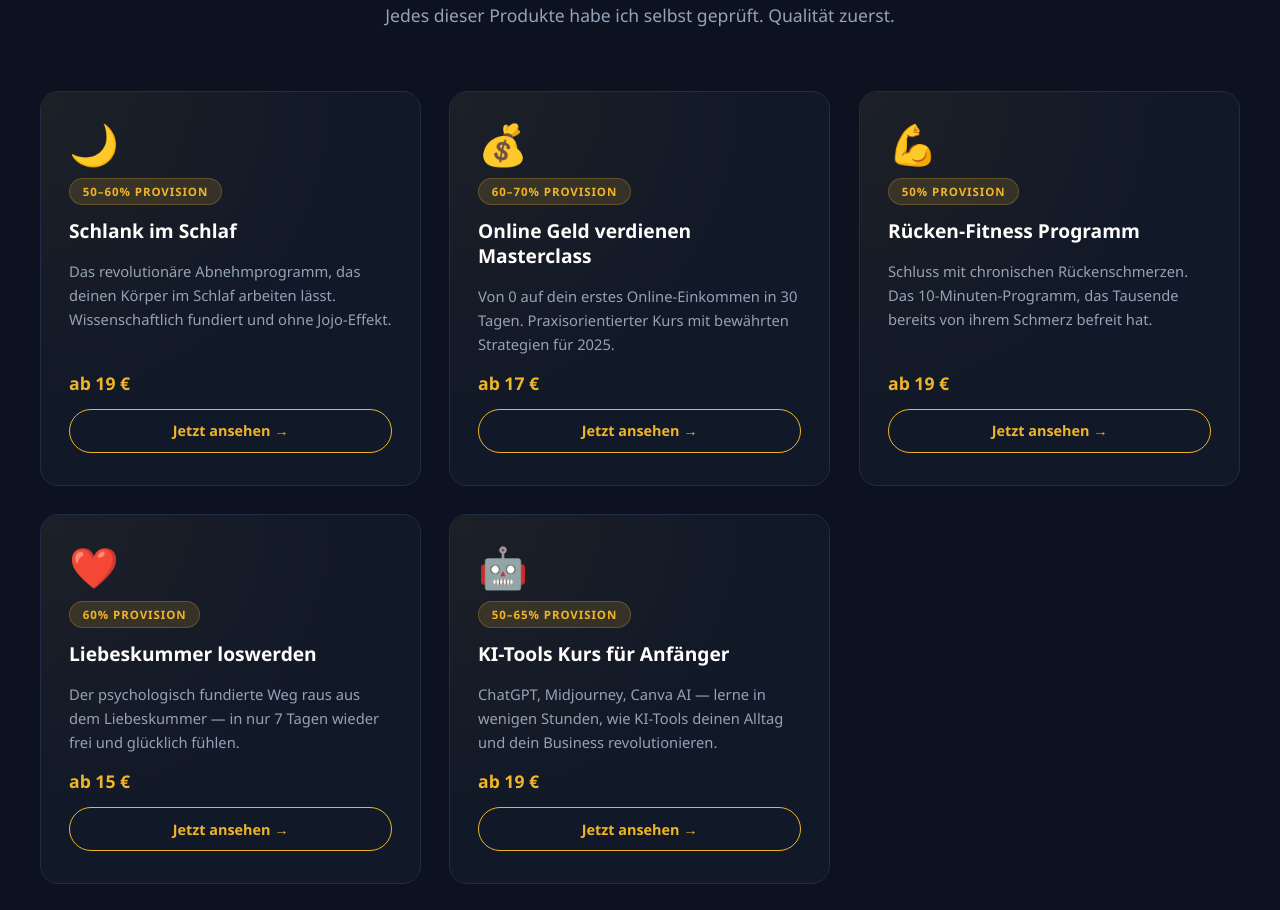
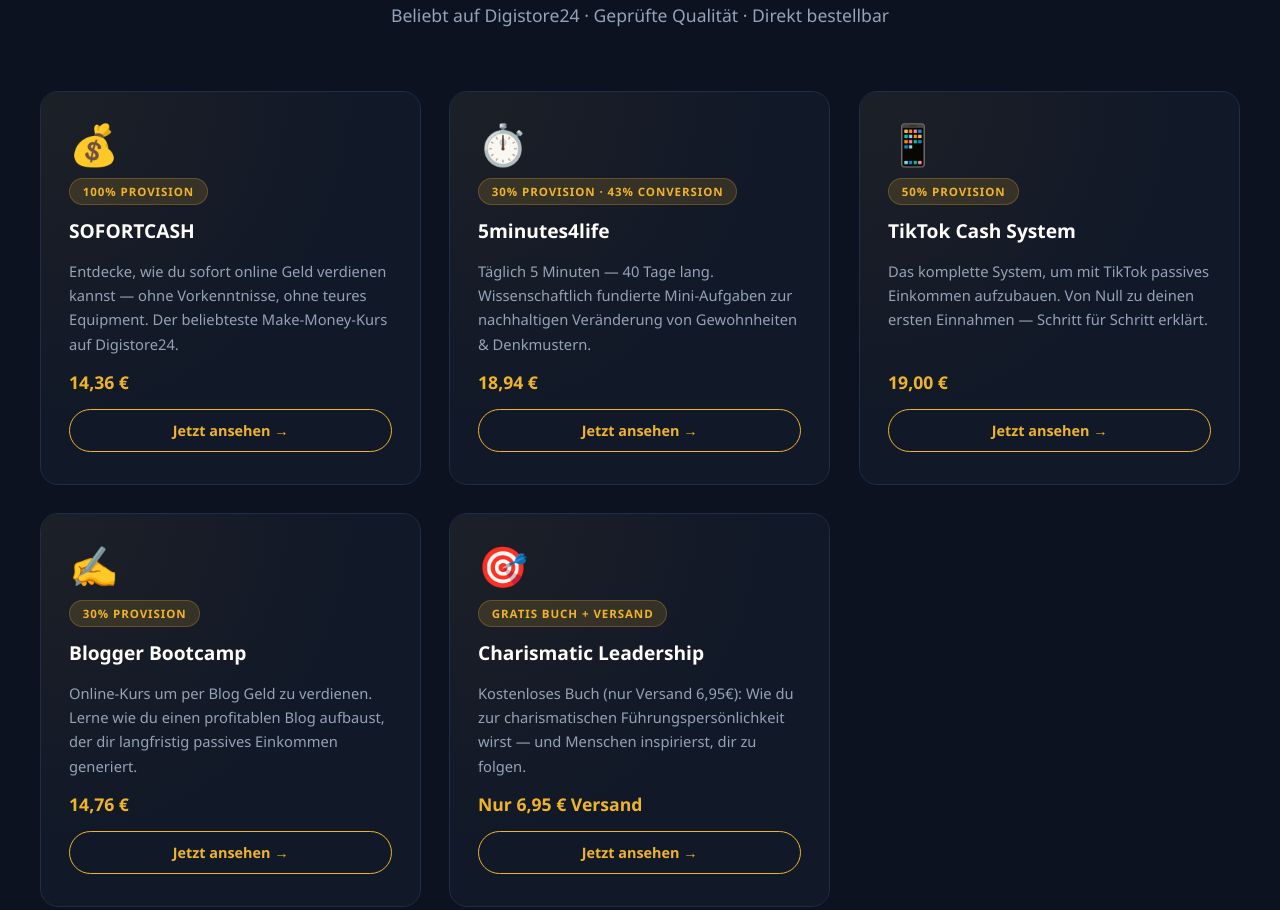
Before and after one commit to nickiljin63-art/affiliate-deals, a plain HTML site: page index.html in a window 1280 px wide. Shown: the part 966-1876 px from the top of the page. Drawn offline with nearby package versions, Linux system fonts and the light colour scheme.

Commit message:
Update with real Digistore24 affiliate products

```diff
--- a/index.html
+++ b/index.html
@@ -5,10 +5,8 @@
   <meta name="viewport" content="width=device-width, initial-scale=1.0" />
   <title>Top Deals 2025 – Meine besten Empfehlungen</title>
   <link rel="stylesheet" href="style.css" />
-  <!-- GSAP -->
   <script src="https://cdnjs.cloudflare.com/ajax/libs/gsap/3.12.5/gsap.min.js" defer></script>
   <script src="https://cdnjs.cloudflare.com/ajax/libs/gsap/3.12.5/ScrollTrigger.min.js" defer></script>
-  <!-- VanillaTilt -->
   <script src="https://cdnjs.cloudflare.com/ajax/libs/vanilla-tilt/1.8.1/vanilla-tilt.min.js" defer></script>
   <script src="script.js" defer></script>
 </head>
@@ -19,9 +17,9 @@
     <div class="parallax-bg" id="parallaxBg"></div>
     <div class="parallax-mid" id="parallaxMid"></div>
     <div class="hero-content">
-      <span class="hero-badge">✦ Nur echte Empfehlungen</span>
+      <span class="hero-badge">✦ Echte Empfehlungen · Geprüfte Produkte</span>
       <h1 class="hero-title">Die <span class="gold">5 besten Deals</span><br>die mein Leben verändert haben</h1>
-      <p class="hero-sub">Keine Werbung. Keine Hypes. Nur Produkte, die wirklich liefern — getestet & bewertet.</p>
+      <p class="hero-sub">Keine Werbung. Keine Hypes. Nur Produkte, die wirklich liefern — von echten Menschen getestet & bewertet.</p>
       <a href="#produkte" class="btn-hero">Jetzt entdecken →</a>
     </div>
     <div class="scroll-hint">↓ Scroll</div>
@@ -31,59 +29,59 @@
   <section class="produkte" id="produkte">
     <div class="section-header">
       <h2>Meine Top <span class="gold">5 Empfehlungen</span></h2>
-      <p>Jedes dieser Produkte habe ich selbst geprüft. Qualität zuerst.</p>
+      <p>Beliebt auf Digistore24 · Geprüfte Qualität · Direkt bestellbar</p>
     </div>
 
     <div class="grid">
 
-      <!-- Produkt 1 -->
+      <!-- Produkt 1: SOFORTCASH -->
       <div class="card" data-tilt data-tilt-max="12" data-tilt-speed="400" data-tilt-glare data-tilt-max-glare="0.3">
-        <div class="card-icon">🌙</div>
-        <div class="card-badge">50–60% Provision</div>
-        <h3>Schlank im Schlaf</h3>
-        <p>Das revolutionäre Abnehmprogramm, das deinen Körper im Schlaf arbeiten lässt. Wissenschaftlich fundiert und ohne Jojo-Effekt.</p>
-        <div class="card-price">ab 19 €</div>
-        <a href="DEIN_AFFILIATE_LINK_1" class="btn-card" target="_blank" rel="nofollow noopener">Jetzt ansehen →</a>
+        <div class="card-icon">💰</div>
+        <div class="card-badge">100% Provision</div>
+        <h3>SOFORTCASH</h3>
+        <p>Entdecke, wie du sofort online Geld verdienen kannst — ohne Vorkenntnisse, ohne teures Equipment. Der beliebteste Make-Money-Kurs auf Digistore24.</p>
+        <div class="card-price">14,36 €</div>
+        <a href="https://www.digistore24.com/redir/542435/infoa3d8/" class="btn-card" target="_blank" rel="nofollow noopener">Jetzt ansehen →</a>
       </div>
 
-      <!-- Produkt 2 -->
+      <!-- Produkt 2: 5minutes4life -->
       <div class="card" data-tilt data-tilt-max="12" data-tilt-speed="400" data-tilt-glare data-tilt-max-glare="0.3">
-        <div class="card-icon">💰</div>
-        <div class="card-badge">60–70% Provision</div>
-        <h3>Online Geld verdienen Masterclass</h3>
-        <p>Von 0 auf dein erstes Online-Einkommen in 30 Tagen. Praxisorientierter Kurs mit bewährten Strategien für 2025.</p>
-        <div class="card-price">ab 17 €</div>
-        <a href="DEIN_AFFILIATE_LINK_2" class="btn-card" target="_blank" rel="nofollow noopener">Jetzt ansehen →</a>
+        <div class="card-icon">⏱️</div>
+        <div class="card-badge">30% Provision · 43% Conversion</div>
+        <h3>5minutes4life</h3>
+        <p>Täglich 5 Minuten — 40 Tage lang. Wissenschaftlich fundierte Mini-Aufgaben zur nachhaltigen Veränderung von Gewohnheiten & Denkmustern.</p>
+        <div class="card-price">18,94 €</div>
+        <a href="https://www.digistore24.com/redir/54703/infoa3d8/" class="btn-card" target="_blank" rel="nofollow noopener">Jetzt ansehen →</a>
       </div>
 
-      <!-- Produkt 3 -->
+      <!-- Produkt 3: TikTok Cash System -->
       <div class="card" data-tilt data-tilt-max="12" data-tilt-speed="400" data-tilt-glare data-tilt-max-glare="0.3">
-        <div class="card-icon">💪</div>
+        <div class="card-icon">📱</div>
         <div class="card-badge">50% Provision</div>
-        <h3>Rücken-Fitness Programm</h3>
-        <p>Schluss mit chronischen Rückenschmerzen. Das 10-Minuten-Programm, das Tausende bereits von ihrem Schmerz befreit hat.</p>
-        <div class="card-price">ab 19 €</div>
-        <a href="DEIN_AFFILIATE_LINK_3" class="btn-card" target="_blank" rel="nofollow noopener">Jetzt ansehen →</a>
+        <h3>TikTok Cash System</h3>
+        <p>Das komplette System, um mit TikTok passives Einkommen aufzubauen. Von Null zu deinen ersten Einnahmen — Schritt für Schritt erklärt.</p>
+        <div class="card-price">19,00 €</div>
+        <a href="https://www.digistore24.com/redir/39803/infoa3d8/" class="btn-card" target="_blank" rel="nofollow noopener">Jetzt ansehen →</a>
       </div>
 
-      <!-- Produkt 4 -->
+      <!-- Produkt 4: Blogger Bootcamp -->
       <div class="card" data-tilt data-tilt-max="12" data-tilt-speed="400" data-tilt-glare data-tilt-max-glare="0.3">
-        <div class="card-icon">❤️</div>
-        <div class="card-badge">60% Provision</div>
-        <h3>Liebeskummer loswerden</h3>
-        <p>Der psychologisch fundierte Weg raus aus dem Liebeskummer — in nur 7 Tagen wieder frei und glücklich fühlen.</p>
-        <div class="card-price">ab 15 €</div>
-        <a href="DEIN_AFFILIATE_LINK_4" class="btn-card" target="_blank" rel="nofollow noopener">Jetzt ansehen →</a>
+        <div class="card-icon">✍️</div>
+        <div class="card-badge">30% Provision</div>
+        <h3>Blogger Bootcamp</h3>
+        <p>Online-Kurs um per Blog Geld zu verdienen. Lerne wie du einen profitablen Blog aufbaust, der dir langfristig passives Einkommen generiert.</p>
+        <div class="card-price">14,76 €</div>
+        <a href="https://www.unaufschiebbar.de/blogger-bootcamp/#aff=infoa3d8" class="btn-card" target="_blank" rel="nofollow noopener">Jetzt ansehen →</a>
       </div>
 
-      <!-- Produkt 5 -->
+      <!-- Produkt 5: Charismatic Leadership -->
       <div class="card" data-tilt data-tilt-max="12" data-tilt-speed="400" data-tilt-glare data-tilt-max-glare="0.3">
-        <div class="card-icon">🤖</div>
-        <div class="card-badge">50–65% Provision</div>
-        <h3>KI-Tools Kurs für Anfänger</h3>
-        <p>ChatGPT, Midjourney, Canva AI — lerne in wenigen Stunden, wie KI-Tools deinen Alltag und dein Business revolutionieren.</p>
-        <div class="card-price">ab 19 €</div>
-        <a href="DEIN_AFFILIATE_LINK_5" class="btn-card" target="_blank" rel="nofollow noopener">Jetzt ansehen →</a>
+        <div class="card-icon">🎯</div>
+        <div class="card-badge">GRATIS Buch + Versand</div>
+        <h3>Charismatic Leadership</h3>
+        <p>Kostenloses Buch (nur Versand 6,95€): Wie du zur charismatischen Führungspersönlichkeit wirst — und Menschen inspirierst, dir zu folgen.</p>
+        <div class="card-price">Nur 6,95 € Versand</div>
+        <a href="https://www.digistore24.com/redir/545452/infoa3d8/" class="btn-card" target="_blank" rel="nofollow noopener">Jetzt ansehen →</a>
       </div>
 
     </div>
```
